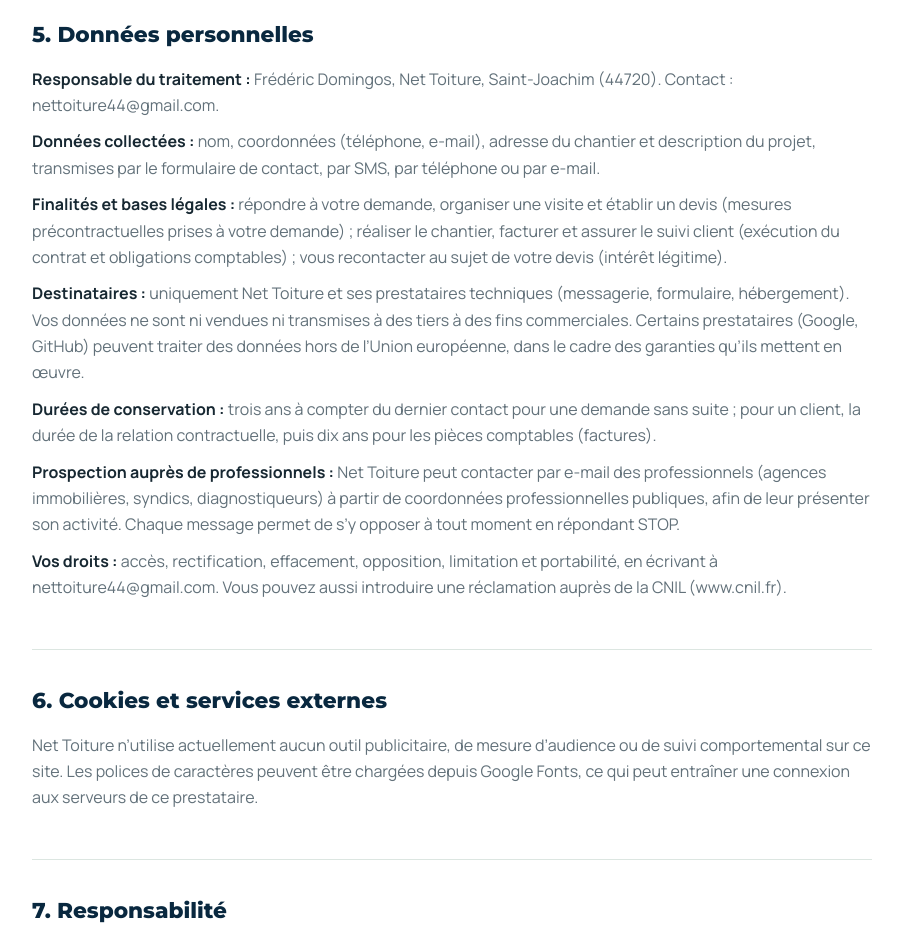
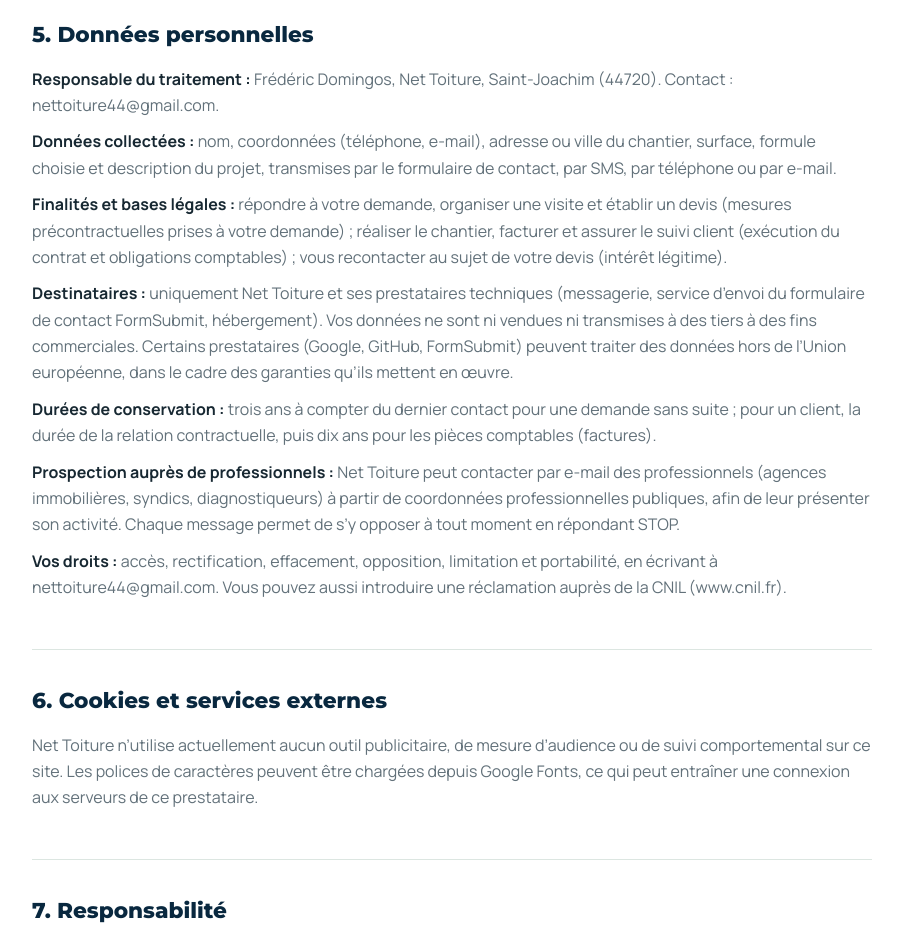
Before and after one commit to nettoiture44-rgb/site-net-toiture, a plain HTML site: page mentions-legales.html in a window 1280 px wide. Shown: the part 1440-2368 px from the top of the page, without its empty margins (188-1089 px from the left). Drawn offline with Linux system fonts and the light colour scheme.

Commit message:
Mentions légales : précise le traitement des données du formulaire (FormSubmit)
Co-Authored-By: Claude Sonnet 5.5 <noreply@anthropic.com>
Claude-Session: https://claude.ai/code/session_013Cchb9psrUScLwyb8KES1K

```diff
--- a/mentions-legales.html
+++ b/mentions-legales.html
@@ -54,9 +54,9 @@
       <section class="legal-section">
         <h2>5. Données personnelles</h2>
         <p><strong>Responsable du traitement :</strong> Frédéric Domingos, Net Toiture, Saint-Joachim (44720). Contact : nettoiture44@gmail.com.</p>
-        <p><strong>Données collectées :</strong> nom, coordonnées (téléphone, e-mail), adresse du chantier et description du projet, transmises par le formulaire de contact, par SMS, par téléphone ou par e-mail.</p>
+        <p><strong>Données collectées :</strong> nom, coordonnées (téléphone, e-mail), adresse ou ville du chantier, surface, formule choisie et description du projet, transmises par le formulaire de contact, par SMS, par téléphone ou par e-mail.</p>
         <p><strong>Finalités et bases légales :</strong> répondre à votre demande, organiser une visite et établir un devis (mesures précontractuelles prises à votre demande) ; réaliser le chantier, facturer et assurer le suivi client (exécution du contrat et obligations comptables) ; vous recontacter au sujet de votre devis (intérêt légitime).</p>
-        <p><strong>Destinataires :</strong> uniquement Net Toiture et ses prestataires techniques (messagerie, formulaire, hébergement). Vos données ne sont ni vendues ni transmises à des tiers à des fins commerciales. Certains prestataires (Google, GitHub) peuvent traiter des données hors de l’Union européenne, dans le cadre des garanties qu’ils mettent en œuvre.</p>
+        <p><strong>Destinataires :</strong> uniquement Net Toiture et ses prestataires techniques (messagerie, service d’envoi du formulaire de contact FormSubmit, hébergement). Vos données ne sont ni vendues ni transmises à des tiers à des fins commerciales. Certains prestataires (Google, GitHub, FormSubmit) peuvent traiter des données hors de l’Union européenne, dans le cadre des garanties qu’ils mettent en œuvre.</p>
         <p><strong>Durées de conservation :</strong> trois ans à compter du dernier contact pour une demande sans suite ; pour un client, la durée de la relation contractuelle, puis dix ans pour les pièces comptables (factures).</p>
         <p><strong>Prospection auprès de professionnels :</strong> Net Toiture peut contacter par e-mail des professionnels (agences immobilières, syndics, diagnostiqueurs) à partir de coordonnées professionnelles publiques, afin de leur présenter son activité. Chaque message permet de s’y opposer à tout moment en répondant STOP.</p>
         <p><strong>Vos droits :</strong> accès, rectification, effacement, opposition, limitation et portabilité, en écrivant à nettoiture44@gmail.com. Vous pouvez aussi introduire une réclamation auprès de la CNIL (www.cnil.fr).</p>
```
